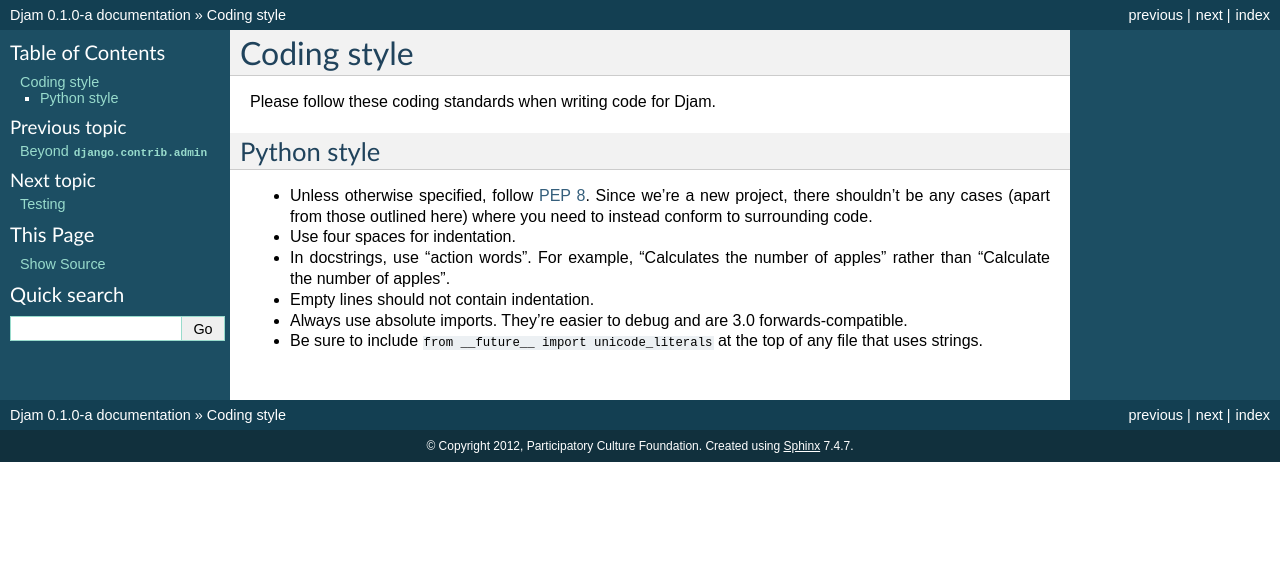
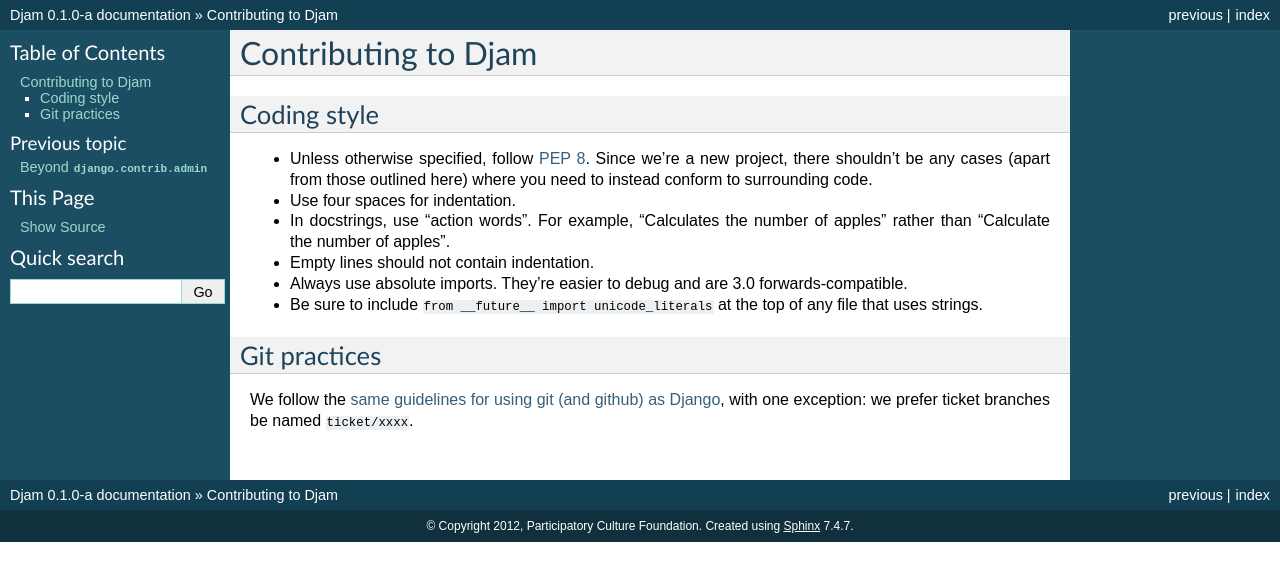
Before and after one commit to django-djam/django-djam, a Sphinx documentation site: the page built from docs/contributing.rst, in a window 1280 px wide. Shown: the top 581 px of the page. Built offline with Sphinx 7.4.7, drawn with Linux system fonts in a browser that asks for light colours.

Commit message:
Consolidated/removed stub docs.

```diff
--- a/docs/contributing/coding-style.rst
+++ b/docs/contributing.rst
@@ -1,16 +1,15 @@
+Contributing to Djam
+====================
+
 Coding style
-============
-
-Please follow these coding standards when writing code for Djam.
-
-Python style
 ------------
 
 * Unless otherwise specified, follow `PEP 8`_. Since we're a new
   project, there shouldn't be any cases (apart from those outlined
   here) where you need to instead conform to surrounding code.
 * Use four spaces for indentation.
-* In docstrings, use "action words". For example, "Calculates the number of apples" rather than "Calculate the number of apples".
+* In docstrings, use "action words". For example, "Calculates the number
+  of apples" rather than "Calculate the number of apples".
 * Empty lines should not contain indentation.
 * Always use absolute imports. They're easier to debug and are 3.0
   forwards-compatible.
@@ -18,3 +17,10 @@
   the top of any file that uses strings.
 
 .. _PEP 8: http://www.python.org/dev/peps/pep-0008/
+
+
+Git practices
+-------------
+
+We follow the `same guidelines for using git (and github) as Django <https://docs.djangoproject.com/en/dev/internals/contributing/writing-code/working-with-git/>`_, with one exception: we prefer ticket branches
+be named ``ticket/xxxx``.
--- a/docs/contributing/git-practices.rst
+++ /dev/null
@@ -1,6 +0,0 @@
-Git practices
-=============
-
-We follow the `same guidelines for using git (and github) as Django <https://docs.djangoproject.com/en/dev/internals/contributing/writing-code/working-with-git/>`_, with one exception: we prefer ticket branches be named ``ticket/xxxx``.
-
-Occasionally, devs will start a release branch for Djam. This branch will be named according to the minor release number, and will be used to track bugfixes for that release. Release branches will occasionally be merged back into master. When a release is made, it will be tagged with the full version number.
```
Also changed, not shown: docs/api/riffs.rst (deleted, +0 -12 lines), docs/api/views.rst (deleted, +0 -14 lines), docs/contributing/testing.rst (deleted, +0 -8 lines), docs/index.rst (+1 -14 lines).
